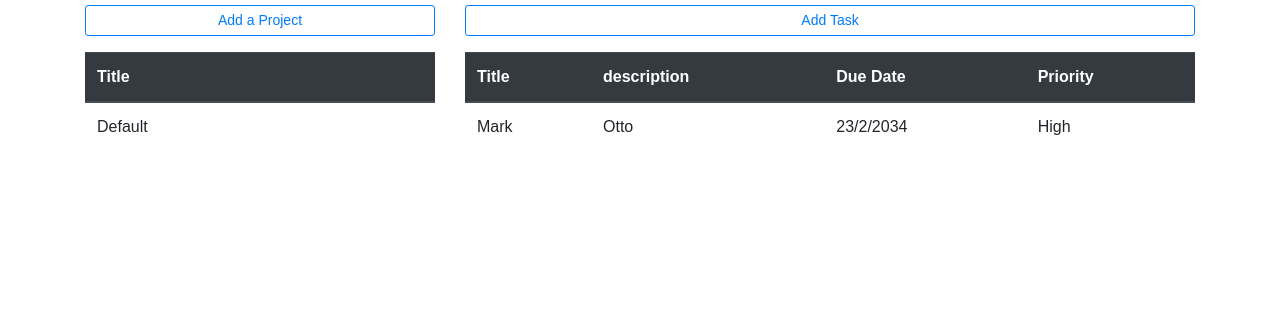
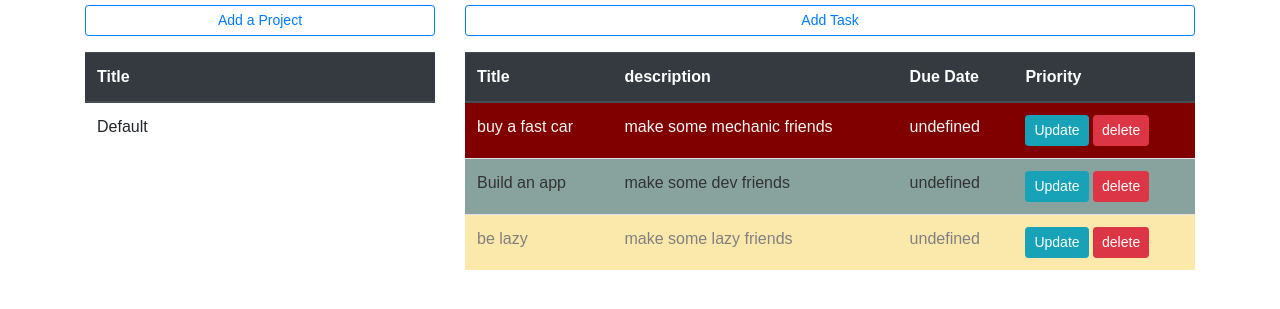
Before and after one commit to HenryTabima/Todo-List, a website built with webpack: page dist/index.html in a window 1280 px wide. Shown: the part 65-374 px from the top of the page. Built offline with nearby package versions, Linux system fonts and the light colour scheme.

Commit message:
todo table, create

```diff
--- /dev/null
+++ b/src/components/todoTable.js
@@ -0,0 +1,21 @@
+'use strick'
+function todoTable (todoCollection) {
+  return todoCollection.map(todoItem).join('')
+}
+
+function todoItem (todo) {
+  return `
+  <tr class="${todo.priority}" >
+    <td>${todo.title}</td>
+    <td>${todo.description}</td>
+    <td>${todo.dueDate}</td>
+    <td>
+    <button class=" btn btn-sm btn-info"> Update</button>
+    <button class=" btn btn-sm btn-danger"> delete</button>
+
+    </td>
+  </tr>
+  `
+}
+
+export default todoTable
--- a/src/index.js
+++ b/src/index.js
@@ -9,6 +9,9 @@ document.addEventListener('DOMContentLoaded', () => {
   const todoList = new Collection(Todo)
 
   projectList.addItem({ title: 'Default', description: 'Default project' })
+  todoList.addItem({ title: 'buy a fast car', description: 'make some mechanic friends', priority: 'High', project: 0 })
+  todoList.addItem({ title: 'Build an app', description: 'make some dev friends', priority: 'Normal', project: 0 })
+  todoList.addItem({ title: 'be lazy', description: 'make some lazy friends', priority: 'Low', project: 0 })
 
   DOMHandler.init({ todoList, projectList })
 })
--- a/src/lib/domHandler.js
+++ b/src/lib/domHandler.js
@@ -1,6 +1,8 @@
 'use strict'
 
 import projectTable from '../components/projectTable'
+import todoTable from '../components/todoTable'
+
 import projectsSelect from '../components/projectsSelect'
 
 let lists = {}
@@ -13,14 +15,34 @@ function init ({ todoList, projectList }) {
   DomElements.projectForm = document.getElementById('new-project-form')
   DomElements.projectForm.addEventListener('submit', onProjectCreate)
 
+  DomElements.taskForm = document.getElementById('new-task-form')
+  DomElements.taskForm.addEventListener('submit', onTodoCreate)
+
   onProjectChange()
+  onTodoChange()
+}
 
-  // const $taskForm = document.getElementById('new-task-form')
-  // $taskForm.addEventListener('submit', (event) => {
-  //   event.preventDefault()
-  //   console.log('Create Task', event.target)
-  //   $taskForm.reset()
-  // })
+function onTodoCreate (event) {
+  event.preventDefault()
+  const todoParams = {
+    title: event.target[0].value,
+    project: parseInt(event.target[1].value),
+    priority: event.target[2].value,
+    dueDate: event.target[3].value,
+    description: event.target[4].value
+  }
+  lists.todos.addItem(todoParams)
+  onTodoChange()
+}
+
+function onTodoChange () {
+  let todoCollection = lists.todos.getCollection()
+  renderTodoTable(todoCollection)
+}
+
+function renderTodoTable (collection) {
+  const table = document.getElementById('todo-table')
+  table.innerHTML = todoTable(collection)
 }
 
 function onProjectCreate (event) {
--- a/src/main.scss
+++ b/src/main.scss
@@ -3,3 +3,16 @@ body {
   padding: 0;
   font-family: sans-serif;
 }
+
+.High{
+  background: #800000;
+  color: whitesmoke;
+}
+.Normal{
+  background: #88a39e;
+  color: #333;
+}
+.Low{
+  background-color: #fbe8ab;
+  color: grey;
+}
```
Also changed, not shown: dist/index.html.
